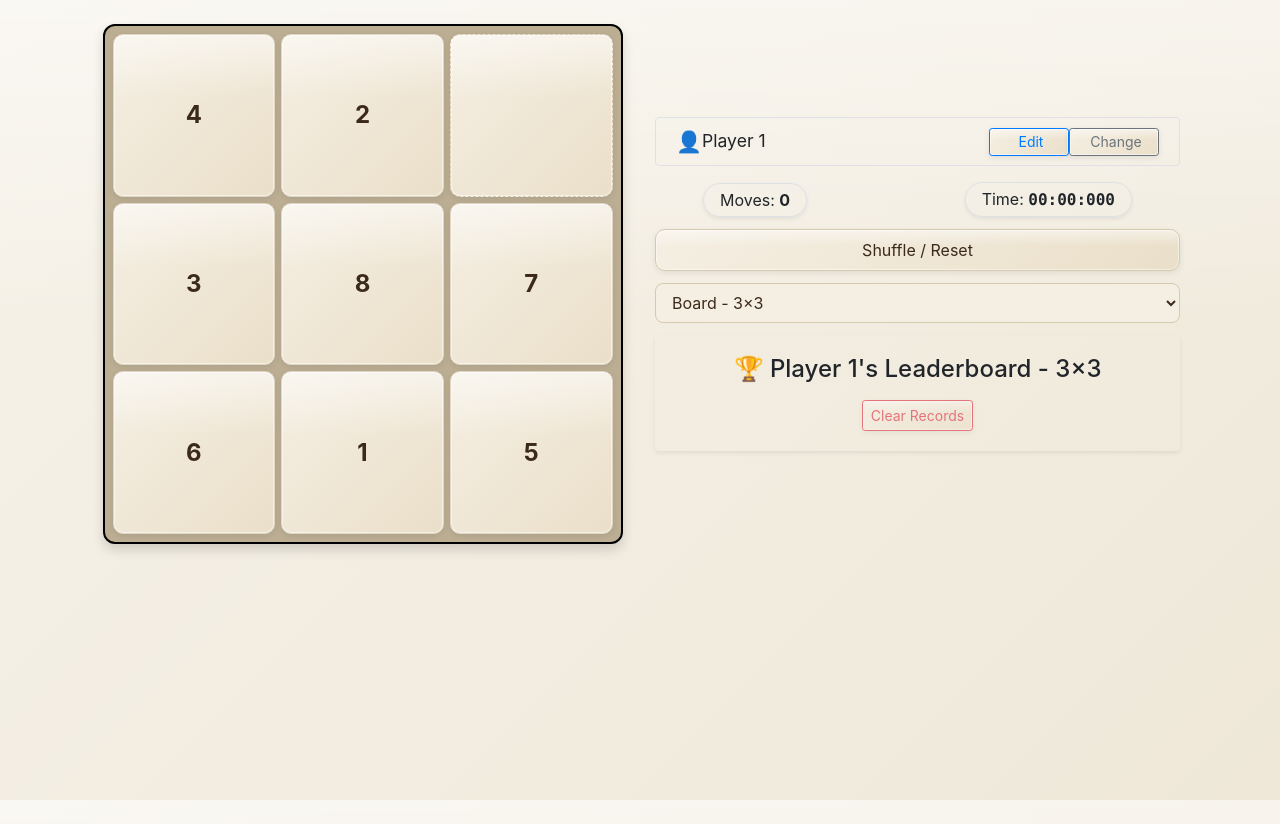
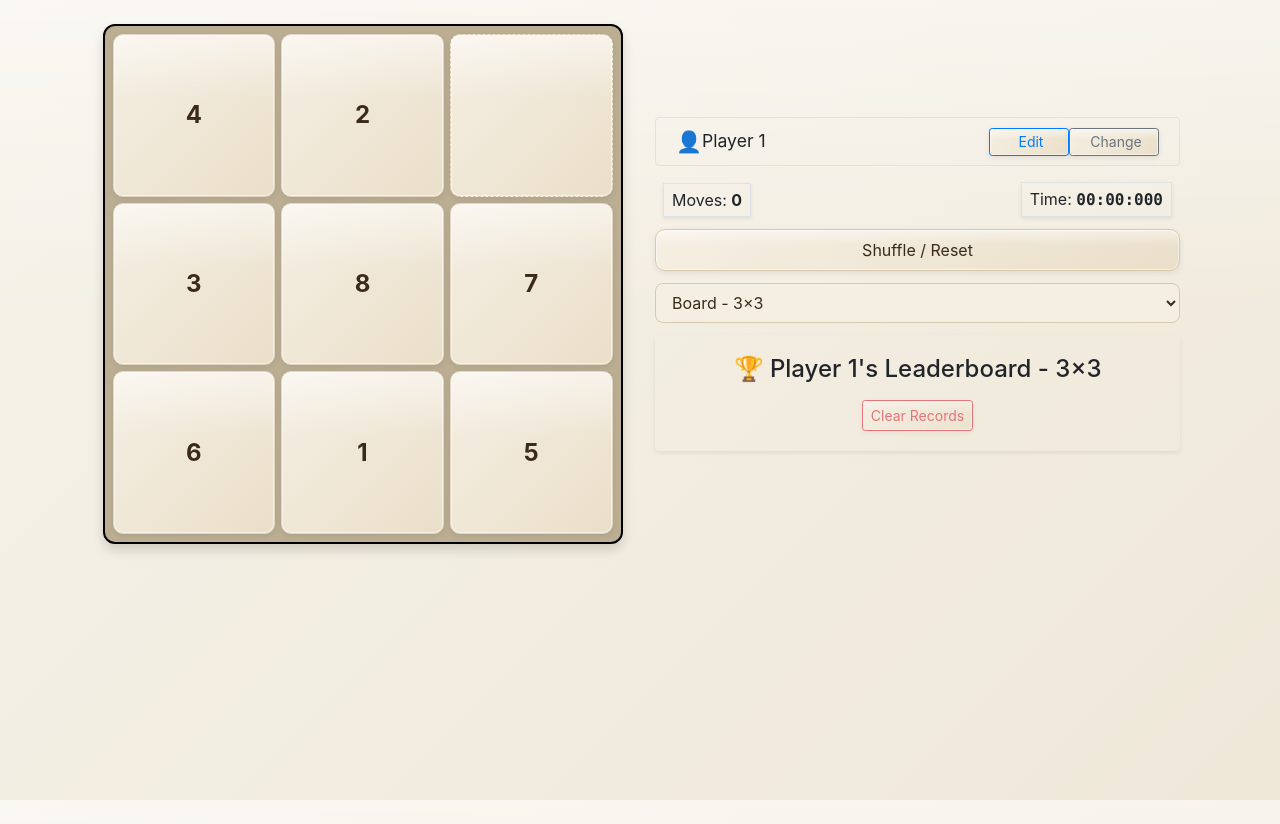
Before and after one commit to digambardarade/ng-simple-num-puzzle-v2, an Angular app: page / in a window 1280 px wide. Built offline with nearby package versions, Linux system fonts and the light colour scheme.

Commit message:
stats  ui changed

```diff
--- a/src/app/simple-puzzle/simple-puzzle.component.html
+++ b/src/app/simple-puzzle/simple-puzzle.component.html
@@ -172,12 +172,12 @@
             </div>
           </div>
         </div>
-        <div class="sp-stats px-5">
+        <div class="sp-stats px-2">
           <div class="d-flex justify-content-between align-items-center gap-3">
-            <span class="px-3 py-1 bg-transparent border rounded-pill fw-semibold shadow-sm">
+            <span class=" px-2 py-1 bg-transparent border shadow-sm">
               Moves: <strong>{{ moveCount }}</strong>
             </span>
-            <span class="px-3 py-1 bg-transparent border rounded-pill fw-semibold shadow-sm">
+            <span class="px-2 py-1 bg-transparent border shadow-sm">
               Time: <strong class="mono">{{ formatTime(elapsedMs) }}</strong>
             </span>
           </div>
```
